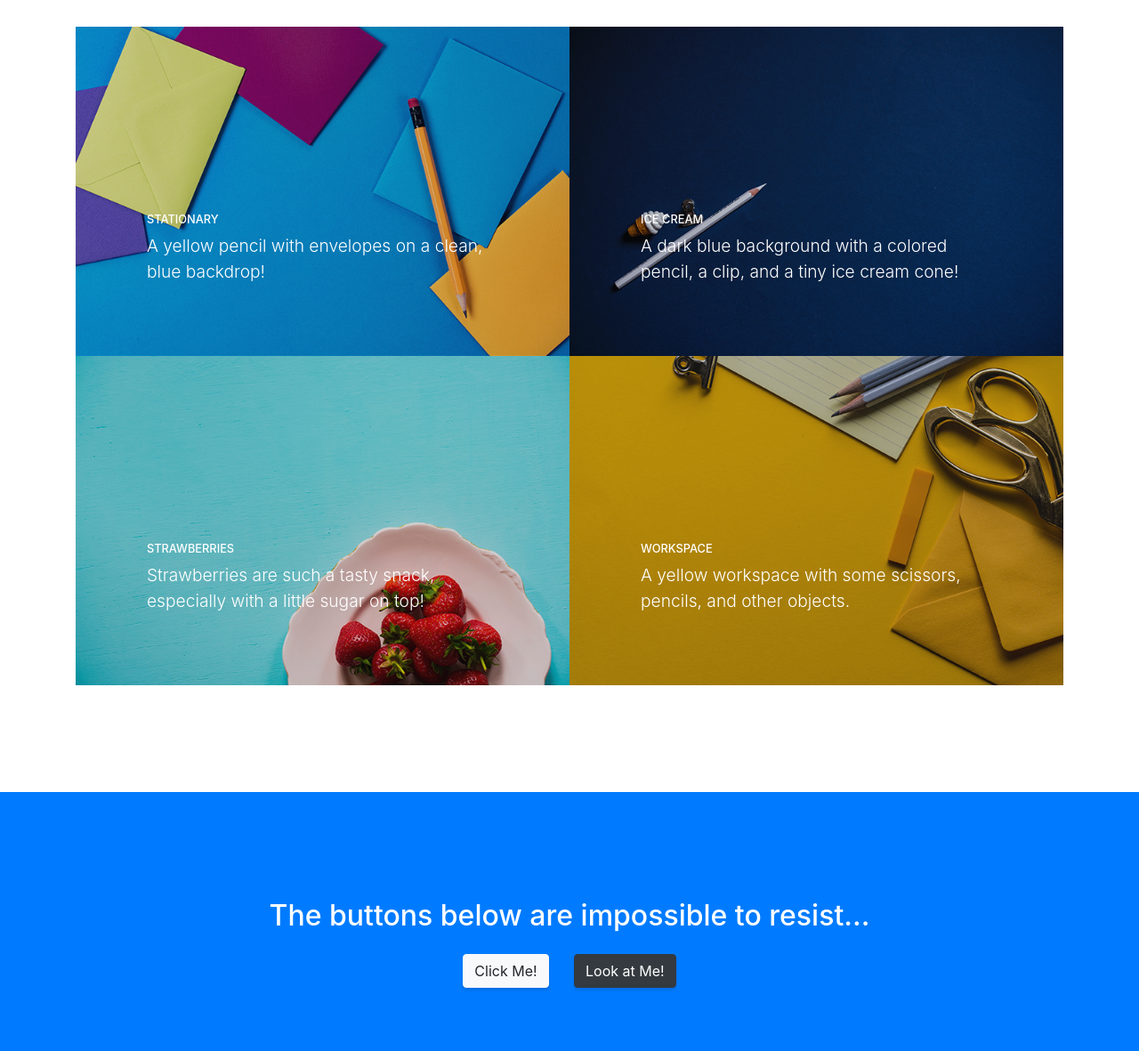
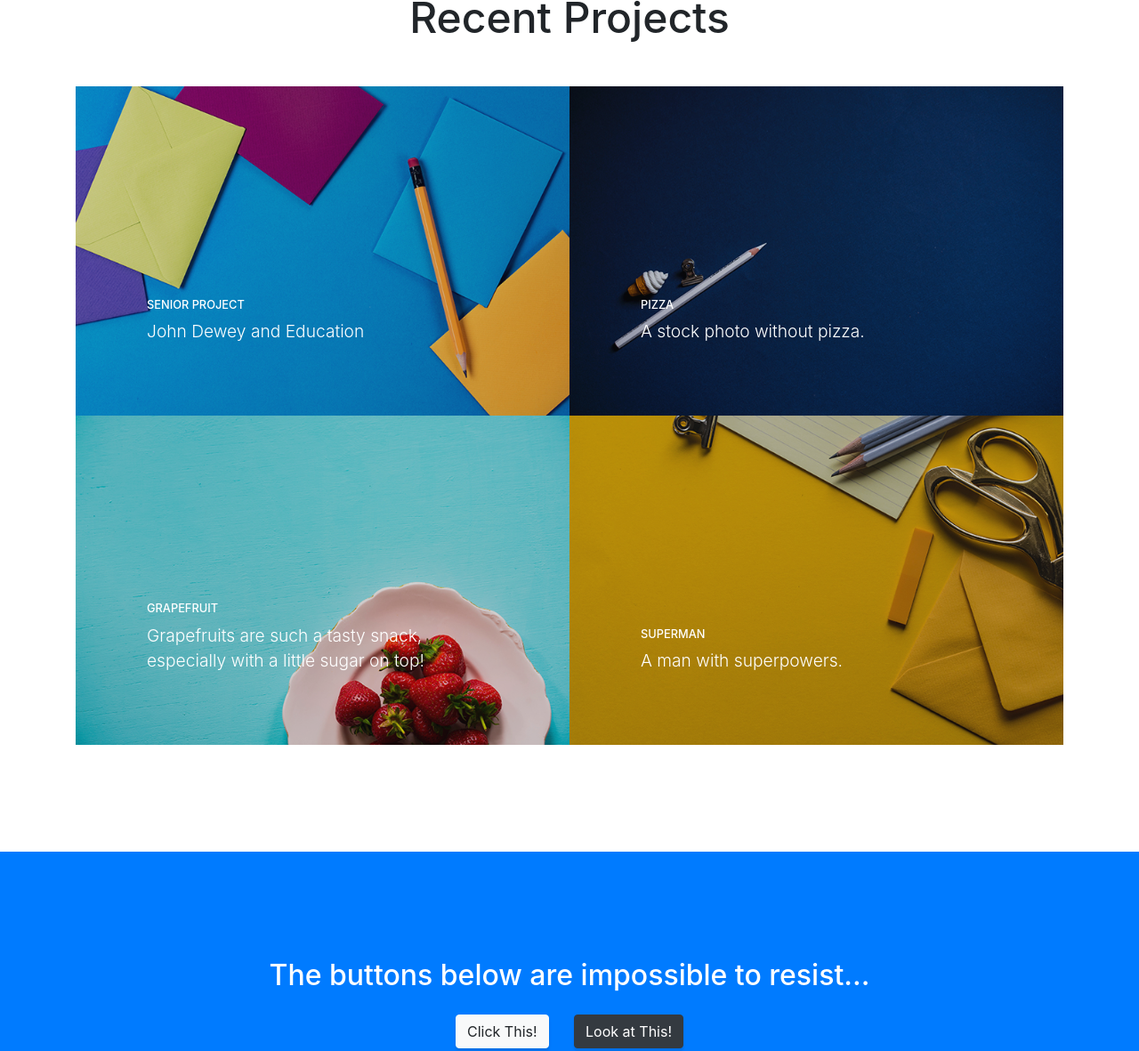
Before and after one commit to sazad44/sazad44.github.io, a website with bundled scripts: page index.html in a window 1280 px wide. Shown: the part 2764-3945 px from the top of the page at 89% size. Built offline with nearby package versions, Linux system fonts and the light colour scheme.

Commit message:
Update index.html

```diff
--- a/index.html
+++ b/index.html
@@ -120,9 +120,9 @@
               <i class="icon-mustache"></i>
             </span>
             <h4>
-              <strong>Answer</strong>
+              <strong>Answera</strong>
             </h4>
-            <p class="text-faded mb-0">I am a guy...</p>
+            <p class="text-faded mb-0">I am a guy...and these are things.</p>
           </div>
         </div>
       </div>
@@ -132,9 +132,9 @@
     <section class="callout">
       <div class="container text-center">
         <h2 class="mx-auto mb-5">Welcome to
-          <em>your</em>
-          next website!</h2>
-        <a class="btn btn-primary btn-xl" href="https://startbootstrap.com/template-overviews/stylish-portfolio/">Download Now!</a>
+          <em>another</em>
+          great website!</h2>
+        <a class="btn btn-primary btn-xl" href="https://startbootstrap.com/template-overviews/stylish-portfolio/">Receive Now!</a>
       </div>
     </section>
 
@@ -150,8 +150,8 @@
             <a class="portfolio-item" href="#">
               <span class="caption">
                 <span class="caption-content">
-                  <h2>Stationary</h2>
-                  <p class="mb-0">A yellow pencil with envelopes on a clean, blue backdrop!</p>
+                  <h2>Senior Project</h2>
+                  <p class="mb-0">John Dewey and Education</p>
                 </span>
               </span>
               <img class="img-fluid" src="img/portfolio-1.jpg" alt="">
@@ -161,8 +161,8 @@
             <a class="portfolio-item" href="#">
               <span class="caption">
                 <span class="caption-content">
-                  <h2>Ice Cream</h2>
-                  <p class="mb-0">A dark blue background with a colored pencil, a clip, and a tiny ice cream cone!</p>
+                  <h2>Pizza</h2>
+                  <p class="mb-0">A stock photo without pizza.</p>
                 </span>
               </span>
               <img class="img-fluid" src="img/portfolio-2.jpg" alt="">
@@ -172,8 +172,8 @@
             <a class="portfolio-item" href="#">
               <span class="caption">
                 <span class="caption-content">
-                  <h2>Strawberries</h2>
-                  <p class="mb-0">Strawberries are such a tasty snack, especially with a little sugar on top!</p>
+                  <h2>Grapefruit</h2>
+                  <p class="mb-0">Grapefruits are such a tasty snack, especially with a little sugar on top!</p>
                 </span>
               </span>
               <img class="img-fluid" src="img/portfolio-3.jpg" alt="">
@@ -183,8 +183,8 @@
             <a class="portfolio-item" href="#">
               <span class="caption">
                 <span class="caption-content">
-                  <h2>Workspace</h2>
-                  <p class="mb-0">A yellow workspace with some scissors, pencils, and other objects.</p>
+                  <h2>Superman</h2>
+                  <p class="mb-0">A man with superpowers.</p>
                 </span>
               </span>
               <img class="img-fluid" src="img/portfolio-4.jpg" alt="">
@@ -198,8 +198,8 @@
     <section class="content-section bg-primary text-white">
       <div class="container text-center">
         <h2 class="mb-4">The buttons below are impossible to resist...</h2>
-        <a href="#" class="btn btn-xl btn-light mr-4">Click Me!</a>
-        <a href="#" class="btn btn-xl btn-dark">Look at Me!</a>
+        <a href="#" class="btn btn-xl btn-light mr-4">Click This!</a>
+        <a href="#" class="btn btn-xl btn-dark">Look at This!</a>
       </div>
     </section>
 
```
